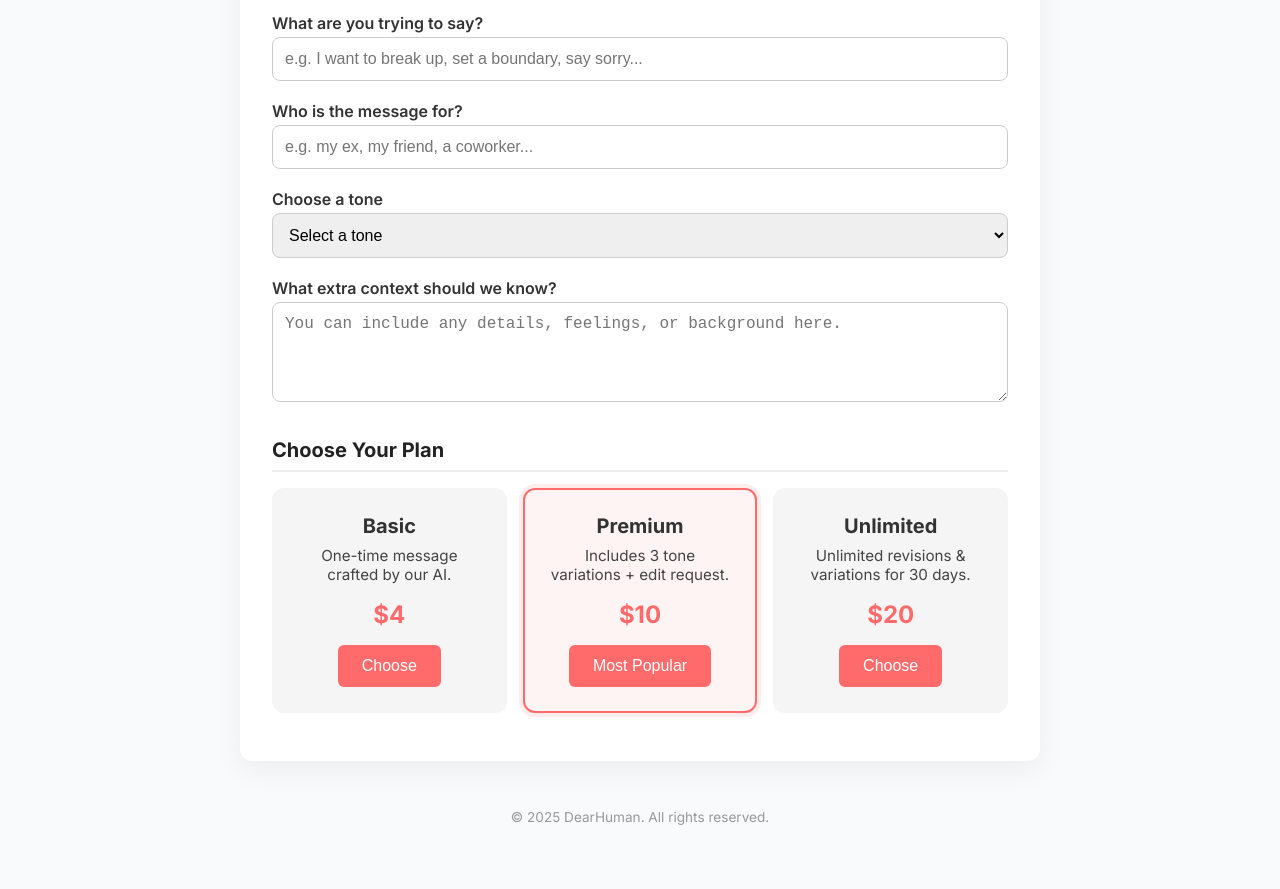
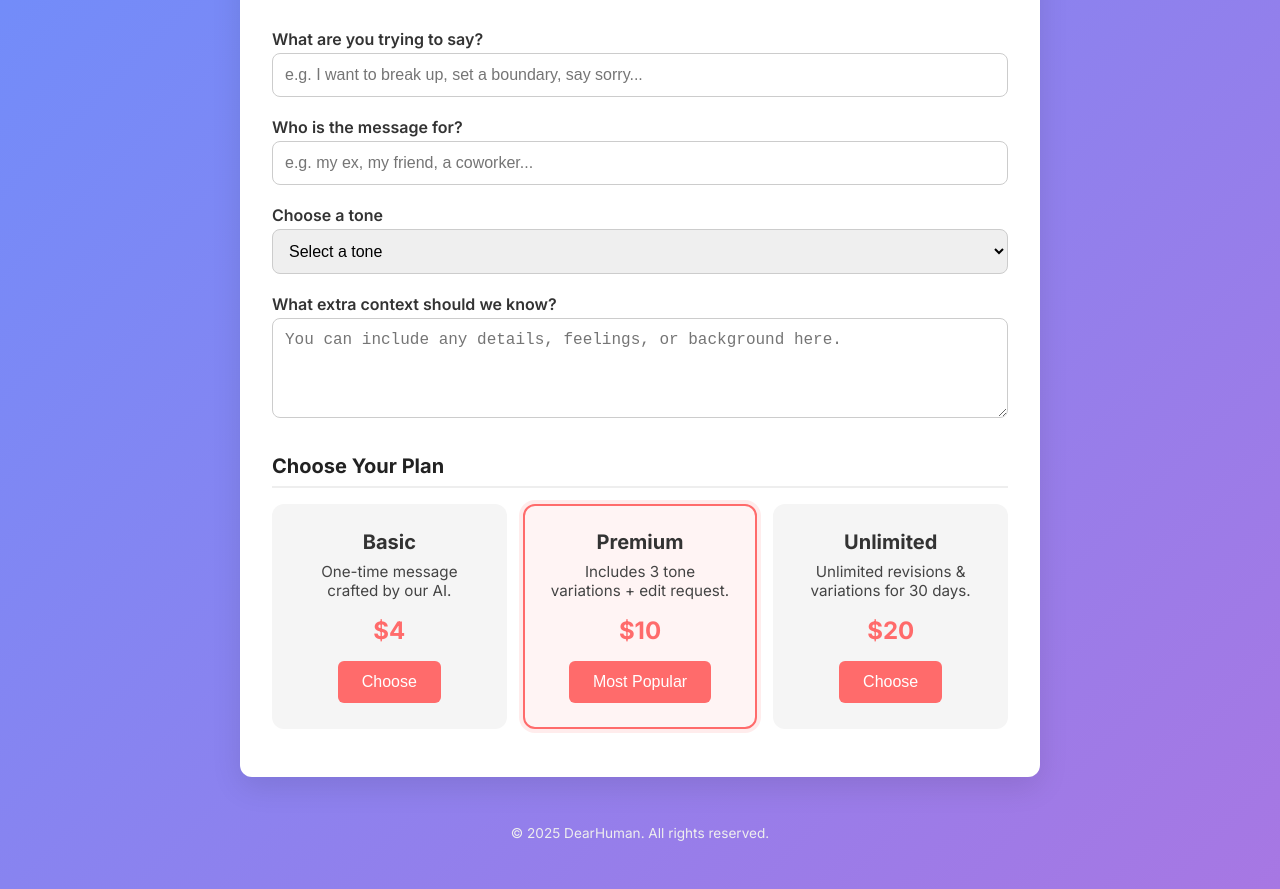
Before and after one commit to DearHumanText/Dearhuman, a plain HTML site: page form.html in a window 1280 px wide. Shown: the part 187-1076 px from the top of the page. Before the commit the page ends 1044 px from the top, so only its background shows below. Drawn offline with Linux system fonts and the light colour scheme.

Commit message:
Update form.html

```diff
--- a/form.html
+++ b/form.html
@@ -19,9 +19,9 @@
 
     body {
       font-family: 'Inter', sans-serif;
-      background: var(--bg);
+      background: linear-gradient(135deg, #6e8efb, #a777e3);
       color: #333;
-      padding: 2rem;
+      padding: 3rem 1rem;
     }
 
     .container {
@@ -30,7 +30,7 @@
       background: white;
       border-radius: 12px;
       padding: 3rem 2rem;
-      box-shadow: 0 10px 30px rgba(0, 0, 0, 0.05);
+      box-shadow: 0 10px 30px rgba(0, 0, 0, 0.1);
     }
 
     h1 {
@@ -144,7 +144,7 @@
     footer {
       text-align: center;
       font-size: 0.85rem;
-      color: #999;
+      color: #eee;
       margin-top: 3rem;
     }
 
```
